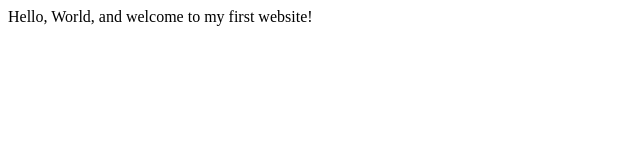
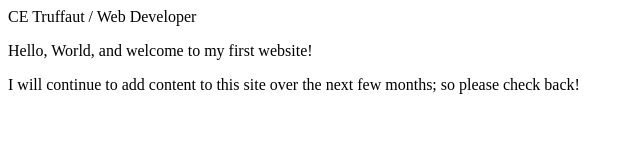
Before and after one commit to Demanaye1/demanaye1.github.io, a plain HTML site: page index.html in a window 1280 px wide. Shown: the whole page, without its empty margins (0-640 px from the left). Drawn offline with Linux system fonts and the light colour scheme.

Commit message:
Update index.html

```diff
--- a/index.html
+++ b/index.html
@@ -3,9 +3,11 @@
     <head>
         <meta charset="utf-8">
         <meta name="viewport" content="width=device-width, initial-scale=1.0">
-        <title>My First Website</title>
+        <meta name="author" content="Demani Thomas"
+        <title>CE Truffaut / Web Developer</title>
     </head>
     <body>
-       Hello, World, and welcome to my first website!
+      <p>Hello, World, and welcome to my first website!</p>
+      <p>I will continue to add content to this site over the next few months; so please check back!</p>
     </body>
 </html>
```
